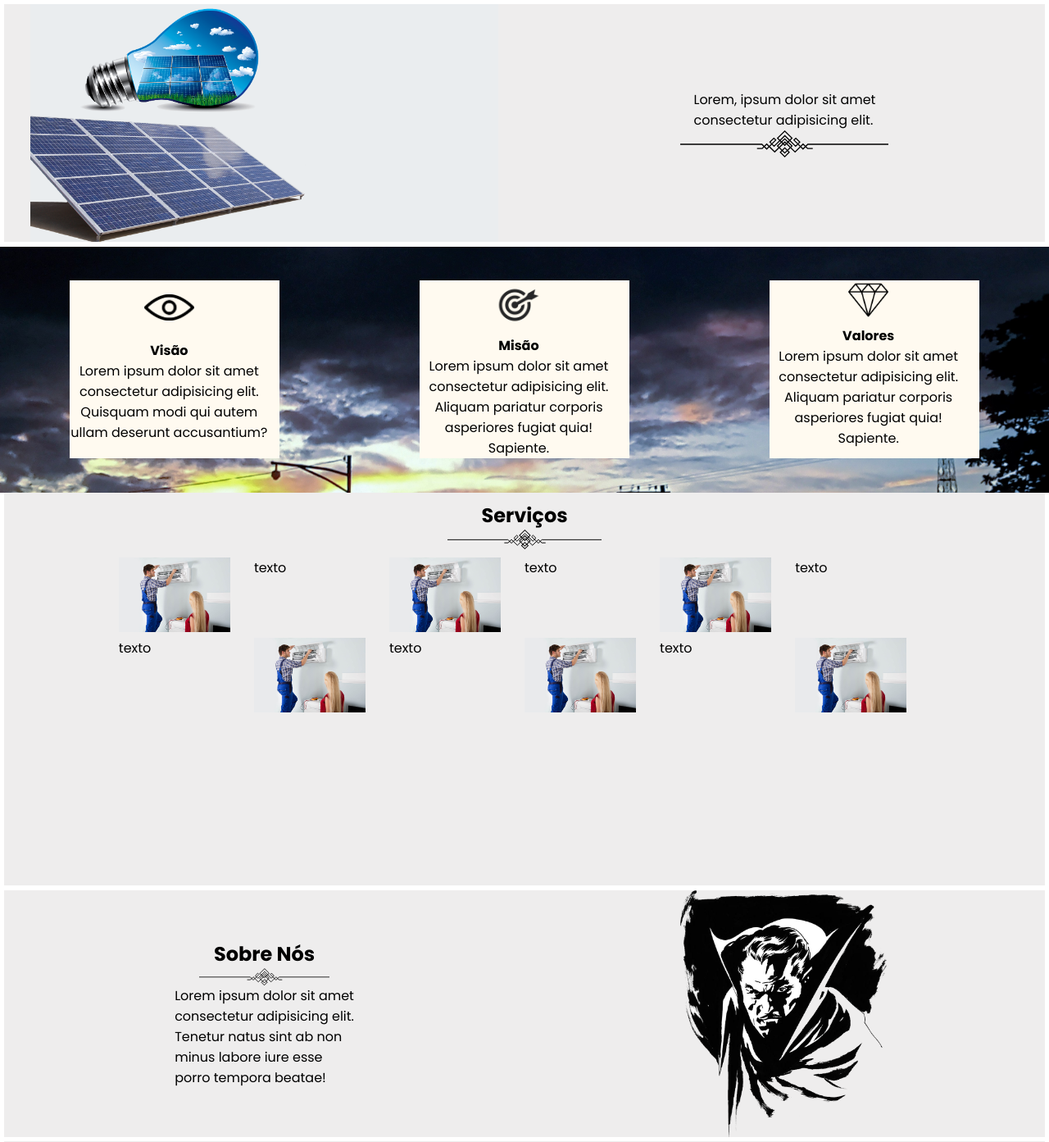
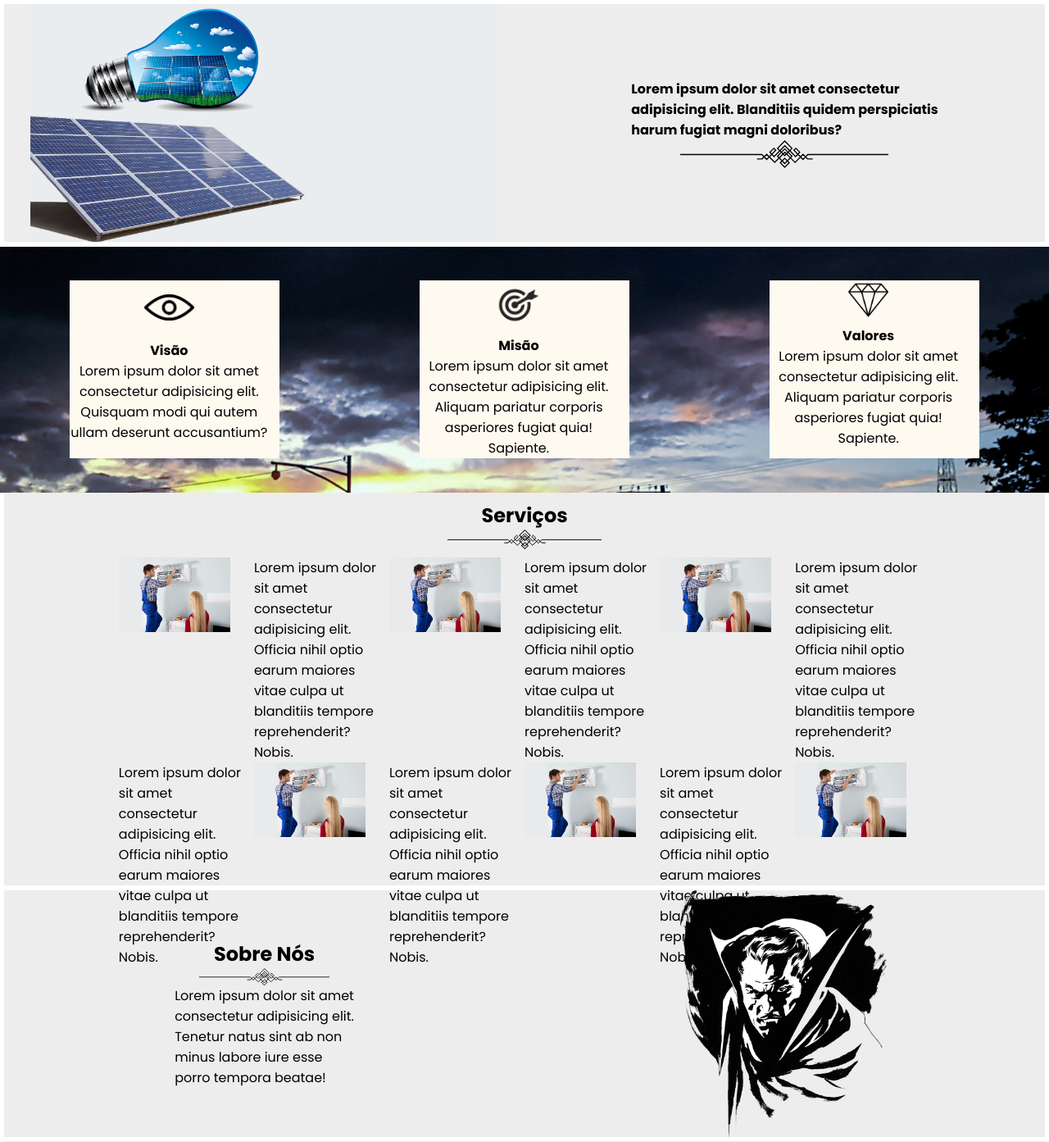
Before and after one commit to vitor502/Air-Cond, a PHP site: page / in a window 1280 px wide. Shown: the part 95-1488 px from the top of the page at 82% size. Run offline with PHP 8.4, Linux system fonts and the light colour scheme; some libraries are stand-ins or nearby versions.

Commit message:
ajuste no lorem

```diff
--- a/index.php
+++ b/index.php
@@ -38,7 +38,7 @@
           <img width="90%" src="images/energia_solar.png" alt="">
         </div>
         <div class="energiaSolarDescri">
-          <p>Lorem, ipsum dolor sit amet <br> consectetur adipisicing elit.</p>
+          <p><strong>Lorem ipsum dolor sit amet consectetur <br> adipisicing elit. Blanditiis quidem perspiciatis <br> harum fugiat magni doloribus?</strong></p>
           <img width="40%" src="images/linha.svg" alt="">
         </div>
     </div>
@@ -68,18 +68,18 @@
   <div class="imtxlist">
   <ul>
     <li><img width="90%" src="images/servicos.jpg" alt=""></li>
-    <li><p>texto</p></li>
+    <li><p>Lorem ipsum dolor sit amet consectetur adipisicing elit. Officia nihil optio earum maiores vitae culpa ut blanditiis tempore reprehenderit? Nobis.</p></li>
     <li><img width="90%" src="images/servicos.jpg" alt=""></li>
-    <li><p>texto</p></li>
+    <li><p>Lorem ipsum dolor sit amet consectetur adipisicing elit. Officia nihil optio earum maiores vitae culpa ut blanditiis tempore reprehenderit? Nobis.</p></li>
     <li><img width="90%" src="images/servicos.jpg" alt=""></li>
-    <li><p>texto</p></li>
+    <li><p>Lorem ipsum dolor sit amet consectetur adipisicing elit. Officia nihil optio earum maiores vitae culpa ut blanditiis tempore reprehenderit? Nobis.</p></li>
   </ul>
   <ul>
-    <li><p>texto</p></li>
+    <li><p>Lorem ipsum dolor sit amet consectetur adipisicing elit. Officia nihil optio earum maiores vitae culpa ut blanditiis tempore reprehenderit? Nobis.</p></li>
     <li><img width="90%" src="images/servicos.jpg" alt=""></li>
-    <li><p>texto</p></li>
+    <li><p>Lorem ipsum dolor sit amet consectetur adipisicing elit. Officia nihil optio earum maiores vitae culpa ut blanditiis tempore reprehenderit? Nobis.</p></li>
     <li><img width="90%" src="images/servicos.jpg" alt=""></li>
-    <li><p>texto</p></li>
+    <li><p>Lorem ipsum dolor sit amet consectetur adipisicing elit. Officia nihil optio earum maiores vitae culpa ut blanditiis tempore reprehenderit? Nobis.</p></li>
     <li><img width="90%" src="images/servicos.jpg" alt=""></li>
   </ul>
   </div>
```
